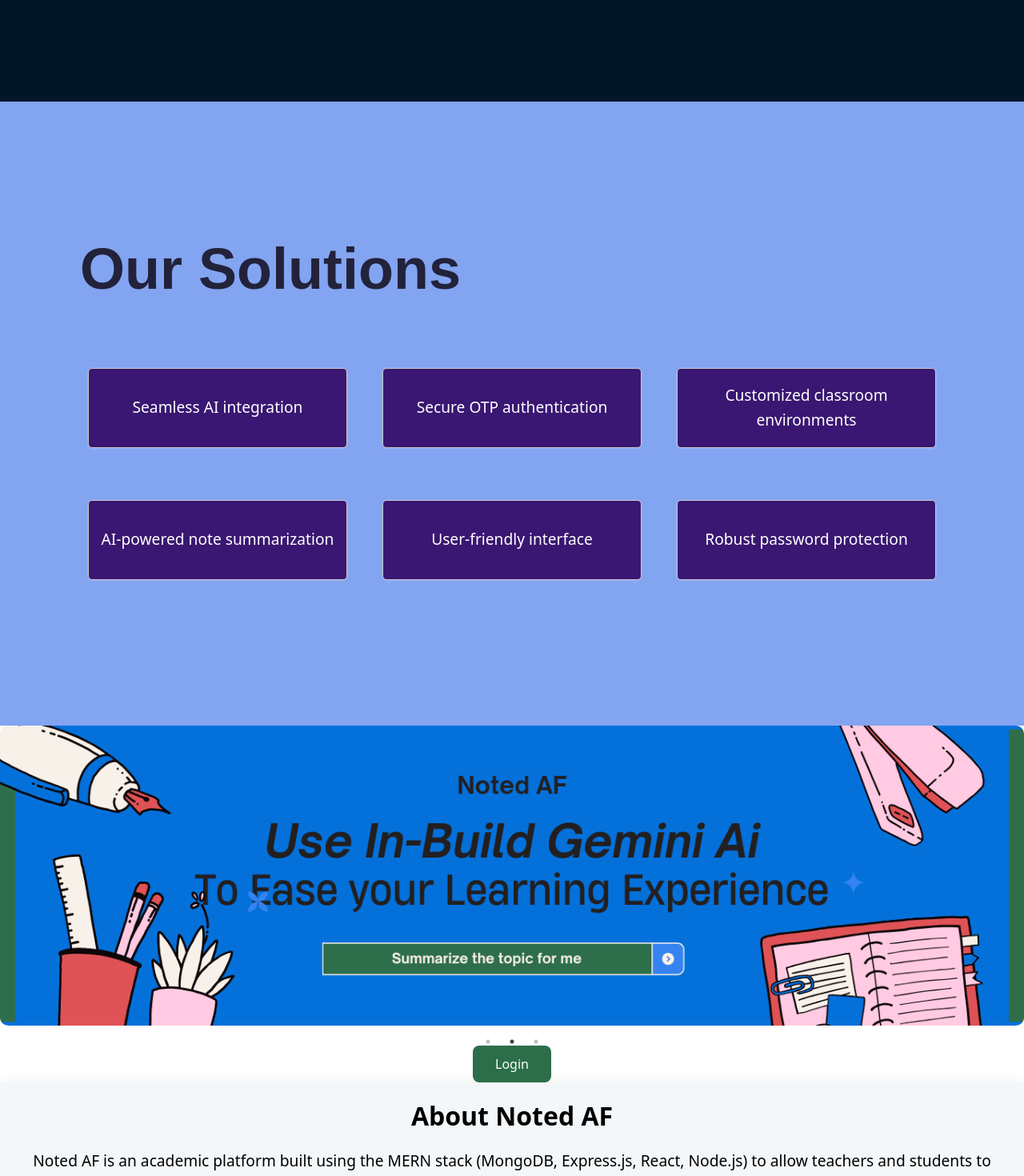
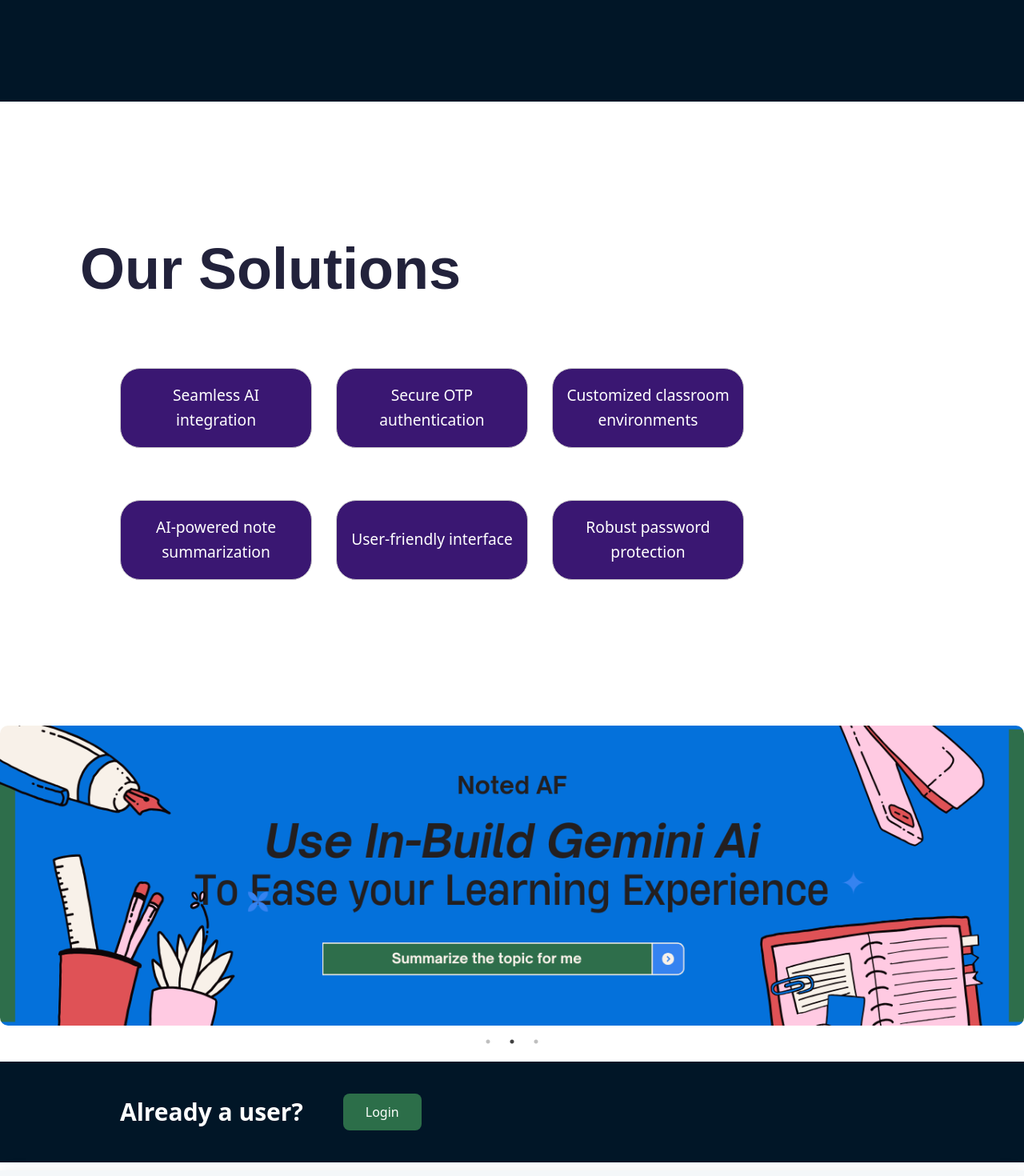
Before and after one commit to SrikanthVMGit/notedAF-Academic-Forms, a React (Create React App) app: page / in a window 1280 px wide. Shown: the part 600-2070 px from the top of the page at 80% size. Built offline with nearby package versions, Linux system fonts and the light colour scheme.

Commit message:
update design

```diff
--- a/src/pages/LandingPage.css
+++ b/src/pages/LandingPage.css
@@ -9,7 +9,8 @@
   }
 
   .features-container1 {
-    width: 100%;
+    margin-left: 40px;
+    width: 800px;
     display: flex;
     flex-wrap: wrap;
     justify-content: space-between;
@@ -17,7 +18,9 @@
   }
 
   .features-container2 {
-    width: 100%;
+    margin-left: 40px;
+
+    width: 800px;
     display: flex;
     flex-wrap: wrap;
     justify-content: space-between;
@@ -30,7 +33,7 @@
     height: 100px;
     border: 1px solid #ccc;
     padding: 15px;
-    border-radius: 5px;
+    border-radius: 25px;
     box-shadow: 0 2px 4px rgba(255, 255, 255, 0.1);
     background-color: #3A1772;
     display: flex;
@@ -42,6 +45,7 @@
     transition: transform 0.3s ease;
     margin-top: 10px;
     margin-bottom: 10px;
+
 
   }
 
@@ -57,10 +61,21 @@
 
   }
 
+  .useralready{
+    display: flex;
+    justify-content: flex-start;
+    align-items: center;
+    padding: 40px 150px;
+    margin-top: 40px;
+    margin-bottom: 10px;
+    font-size: 20px;
+    color: #ffffff;
+    background: #011627;
+  }
 
   .landing-header {
     height: 780px;
-    background: #83a4f1;
+    background: #ffffff;
     color: #011627;
     display: flex;
     text-align: left;
@@ -91,6 +106,7 @@
     display: flex;
     justify-content: center;
     gap: 20px;
+    margin-left: 50px;
   }
 
   .landing-btn {
--- a/src/pages/LandingPage.js
+++ b/src/pages/LandingPage.js
@@ -78,9 +78,13 @@
         </div>
         {/* Add more slides as needed */}
       </Slider>
-      <div className="landing-buttons">
+      <section className="useralready">
+        <h1>Already a user?</h1>
+        <div className="landing-buttons">
           <Link to="/login" className="landing-btn">Login</Link>
         </div>
+      </section>
+
 
       <section className="landing-info">
         <h2>About Noted AF</h2>
```
